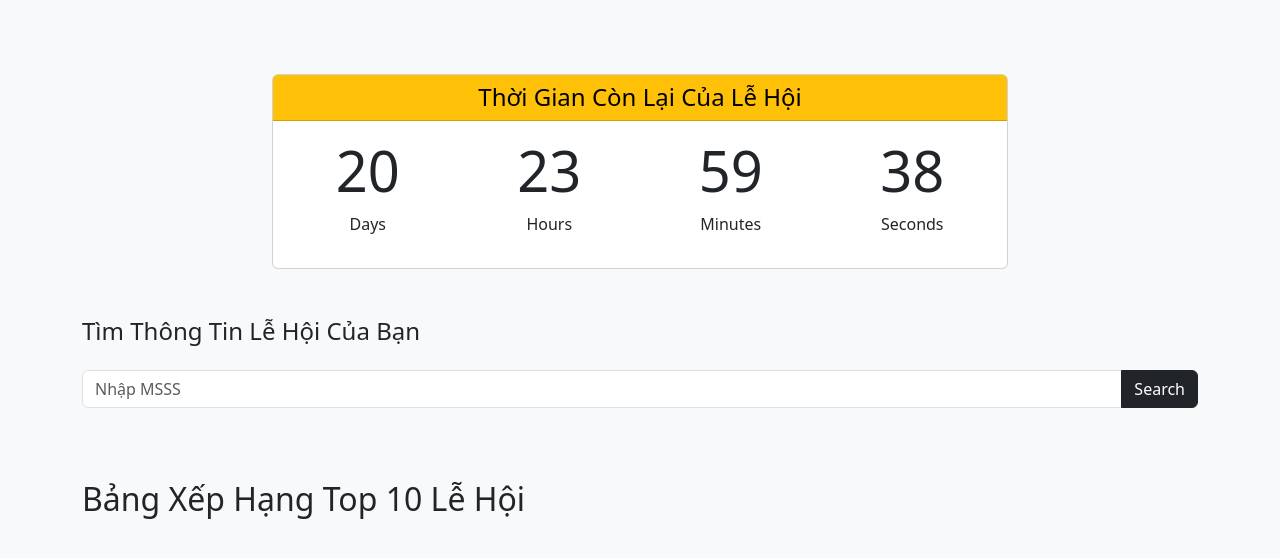
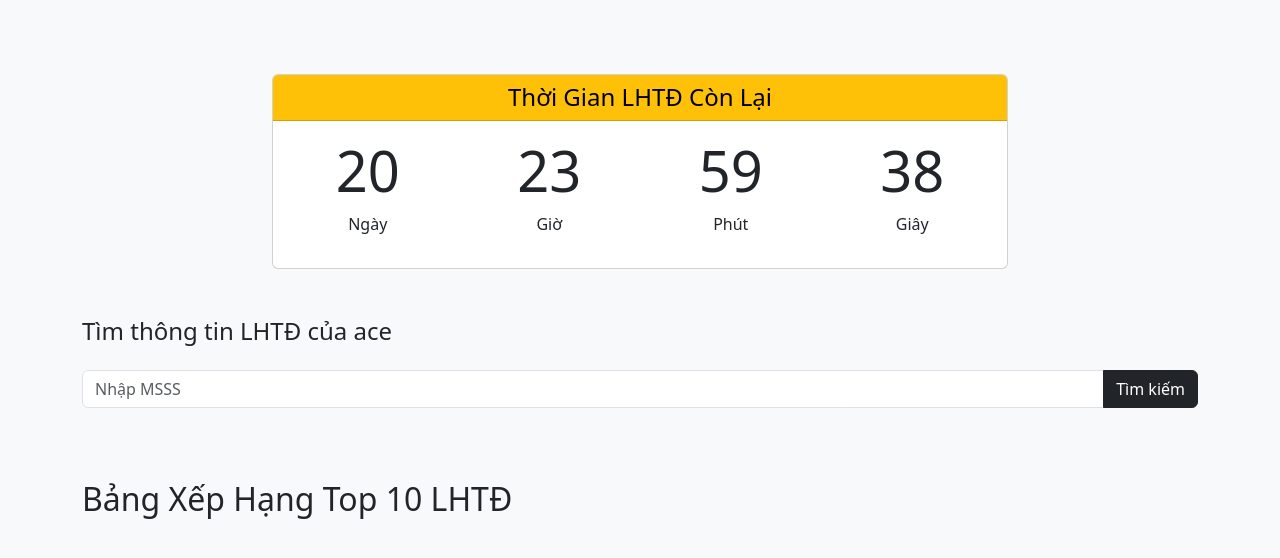
Before and after one commit to trduongluu/fesRankingPage, a plain HTML site: page index.html in a window 1280 px wide. Shown: the part 522-1080 px from the top of the page. Drawn offline with nearby package versions, Linux system fonts and the light colour scheme; no server answers.

Commit message:
change text

```diff
--- a/index.html
+++ b/index.html
@@ -90,25 +90,25 @@
       <div class="col-md-8">
         <div class="card">
           <div class="card-header bg-warning text-black">
-              <h4 class="mb-0 text-center">Thời Gian Còn Lại Của Lễ Hội</h4>
+              <h4 class="mb-0 text-center">Thời Gian LHTĐ Còn Lại</h4>
           </div>
           <div class="card-body">
             <div class="row text-center">
               <div class="col-3">
                 <h3 id="days" class="display-4">00</h3>
-                <p>Days</p>
+                <p>Ngày</p>
               </div>
               <div class="col-3">
                 <h3 id="hours" class="display-4">00</h3>
-                <p>Hours</p>
+                <p>Giờ</p>
               </div>
               <div class="col-3">
                 <h3 id="minutes" class="display-4">00</h3>
-                <p>Minutes</p>
+                <p>Phút</p>
               </div>
               <div class="col-3">
                 <h3 id="seconds" class="display-4">00</h3>
-                <p>Seconds</p>
+                <p>Giây</p>
               </div>
             </div>
           </div>
@@ -116,11 +116,11 @@
       </div>
     </div>
 
-    <h4 class="mb-4" data-aos="fade-up">Tìm Thông Tin Lễ Hội Của Bạn</h4>
+    <h4 class="mb-4" data-aos="fade-up">Tìm thông tin LHTĐ của ace</h4>
 
     <div class="input-group mb-4" data-aos="fade-up" data-aos-delay="200">
       <input type="text" id="searchInput" class="form-control" placeholder="Nhập MSSS">
-      <button class="btn btn-dark" onclick="searchSheet()">Search</button>
+      <button class="btn btn-dark" onclick="searchSheet()">Tìm kiếm</button>
     </div>
 
     <div class="mb-5">
@@ -129,7 +129,7 @@
     </div>
 
     <div data-aos="fade-up">
-      <h2 class="mb-4">Bảng Xếp Hạng Top 10 Lễ Hội</h2>
+      <h2 class="mb-4">Bảng Xếp Hạng Top 10 LHTĐ</h2>
       <div id="preview" class="table-responsive"></div>
     </div>
 
```
